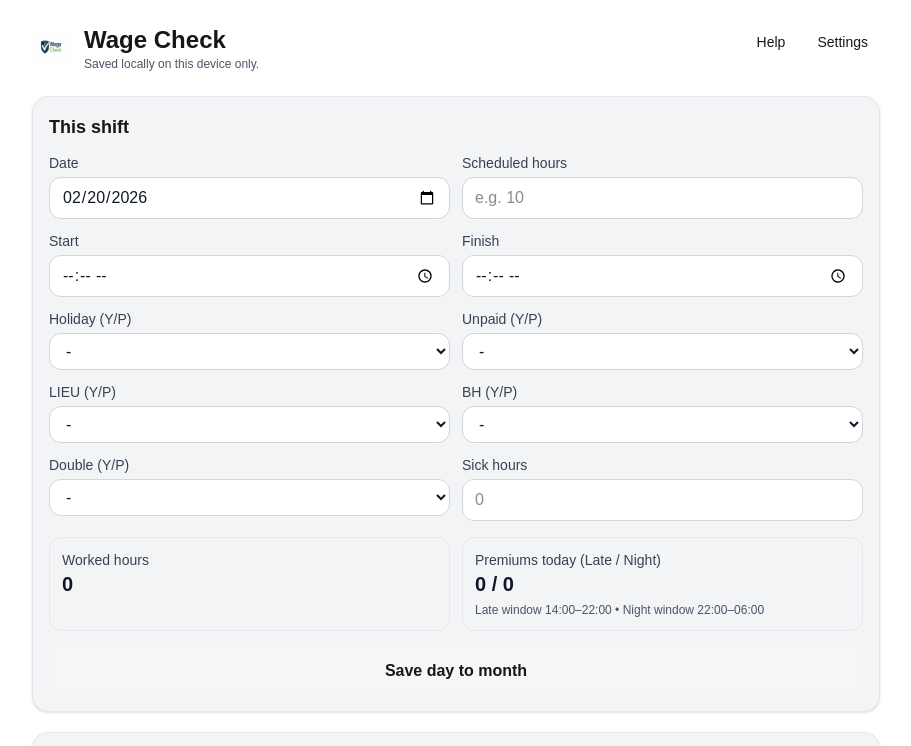
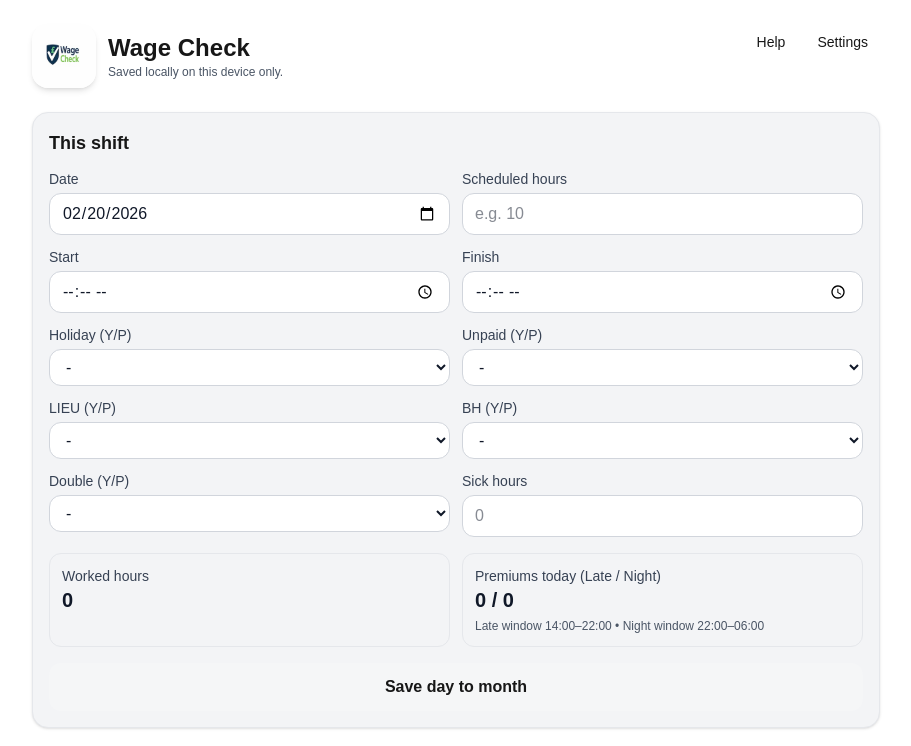
Before and after one commit to phil18019/wage-app, a Next.js app: page / in a window 1280 px wide. Shown: the top 746 px of the page, without its empty margins (184-1095 px from the left). Built offline with nearby package versions, Linux system fonts and the light colour scheme.

Commit message:
Increase header logo size and improve branding layout

```diff
--- a/app/page.tsx
+++ b/app/page.tsx
@@ -530,7 +530,7 @@ export default function Home() {
     <img
       src="/icon-192.png"
       alt="Wage Check logo"
-      className="h-10 w-10 rounded-xl"
+      className="h-14 w-14 sm:h-16 sm:w-16 rounded-2xl shadow-md"
     />
 
     <div>
```
